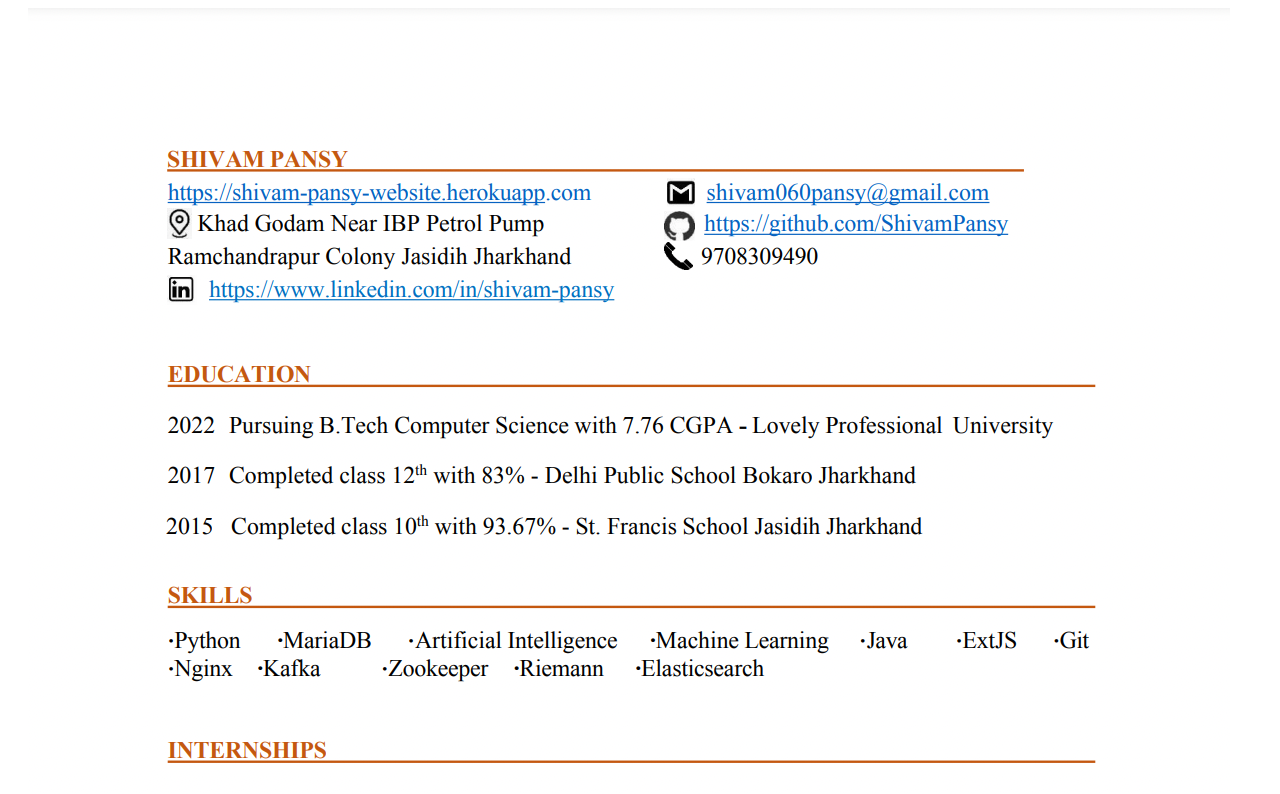
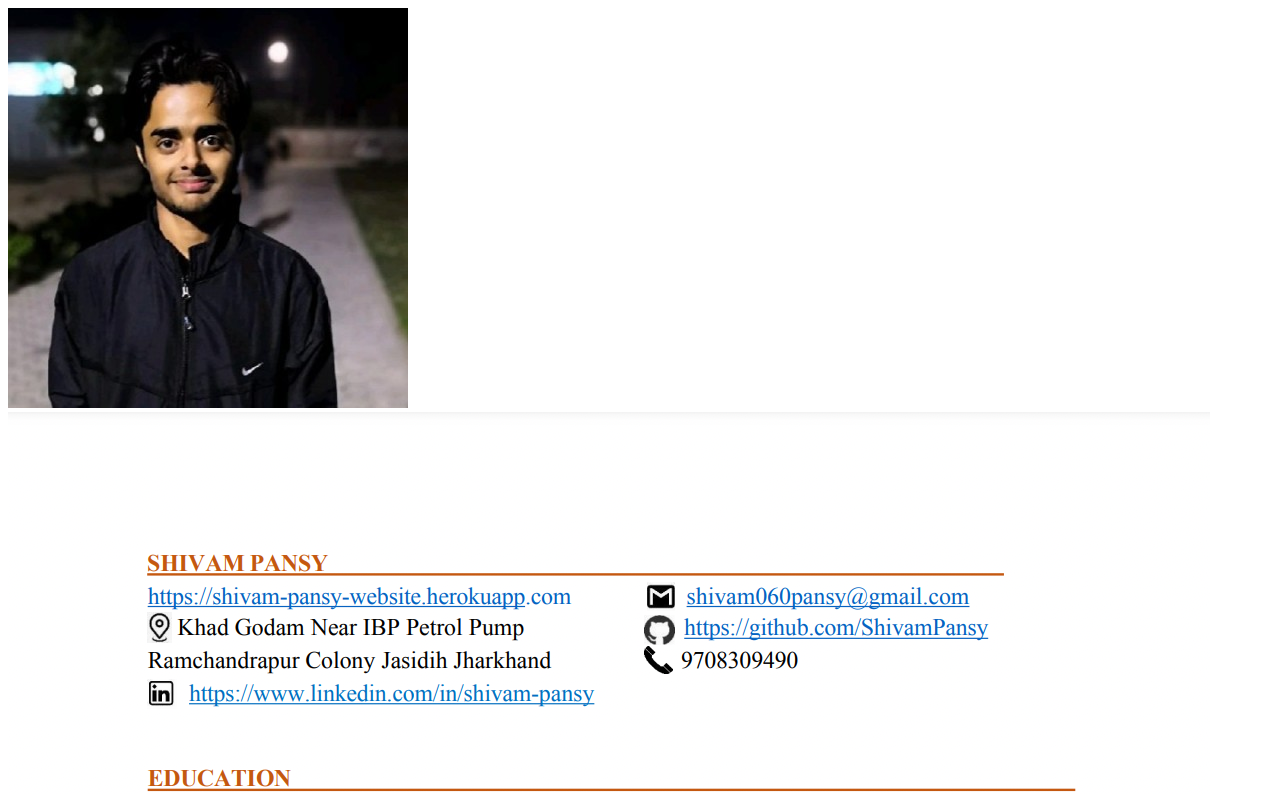
Before and after one commit to ShivamPansy/ShivamPansy.github.io, a plain HTML site: page index.html in a window 1280 px wide. Shown: the top 794 px of the page. Drawn offline with Linux system fonts and the light colour scheme.

Commit message:
added pic

```diff
--- a/index.html
+++ b/index.html
@@ -7,7 +7,7 @@
     <title>Shivam Pansy</title>
   </head>
   <body>
-    <img src="./profile.jpeg" />
+    <img src="./pic.jpeg" />
     <img src="./1.png" />
     <img src="./2.png" />
   </body>
```
